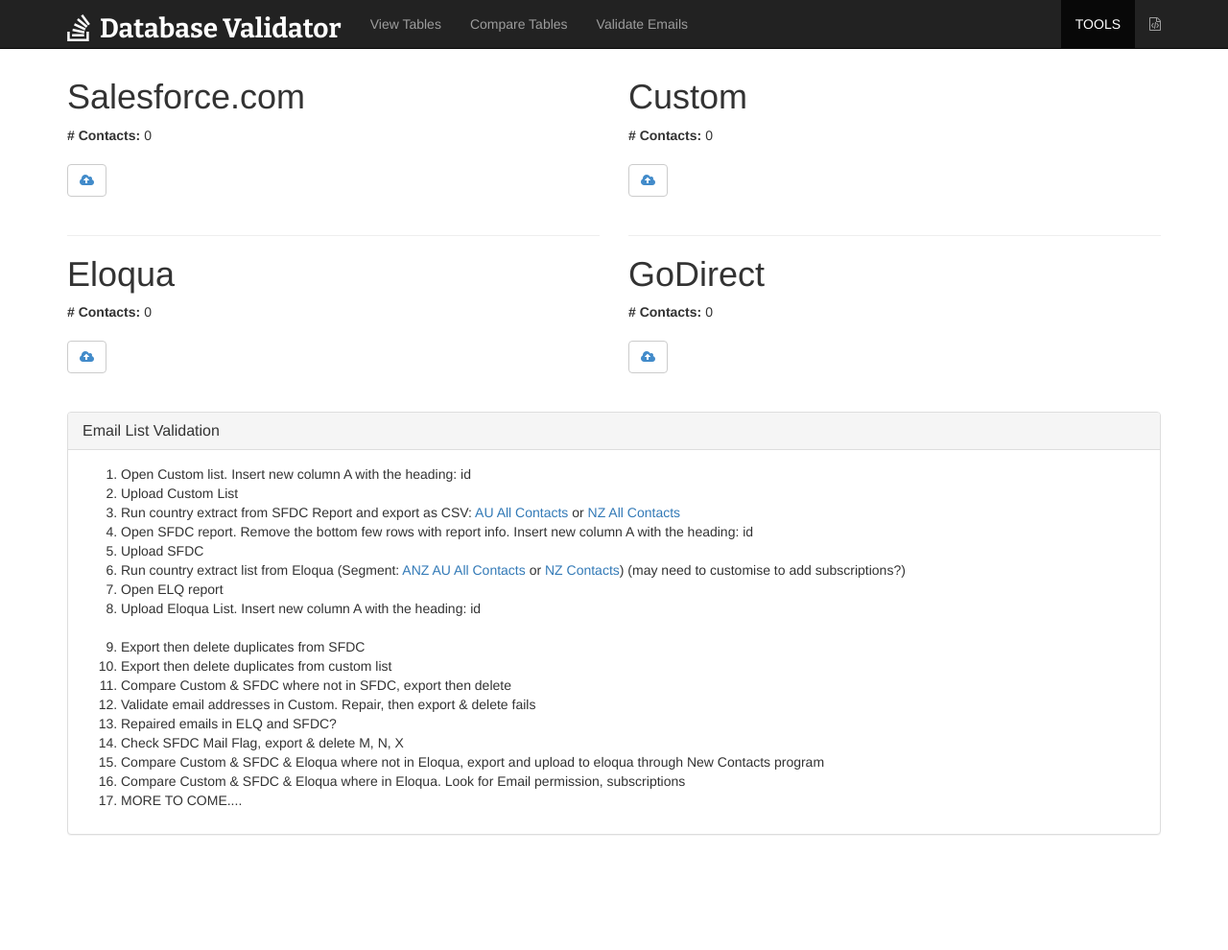
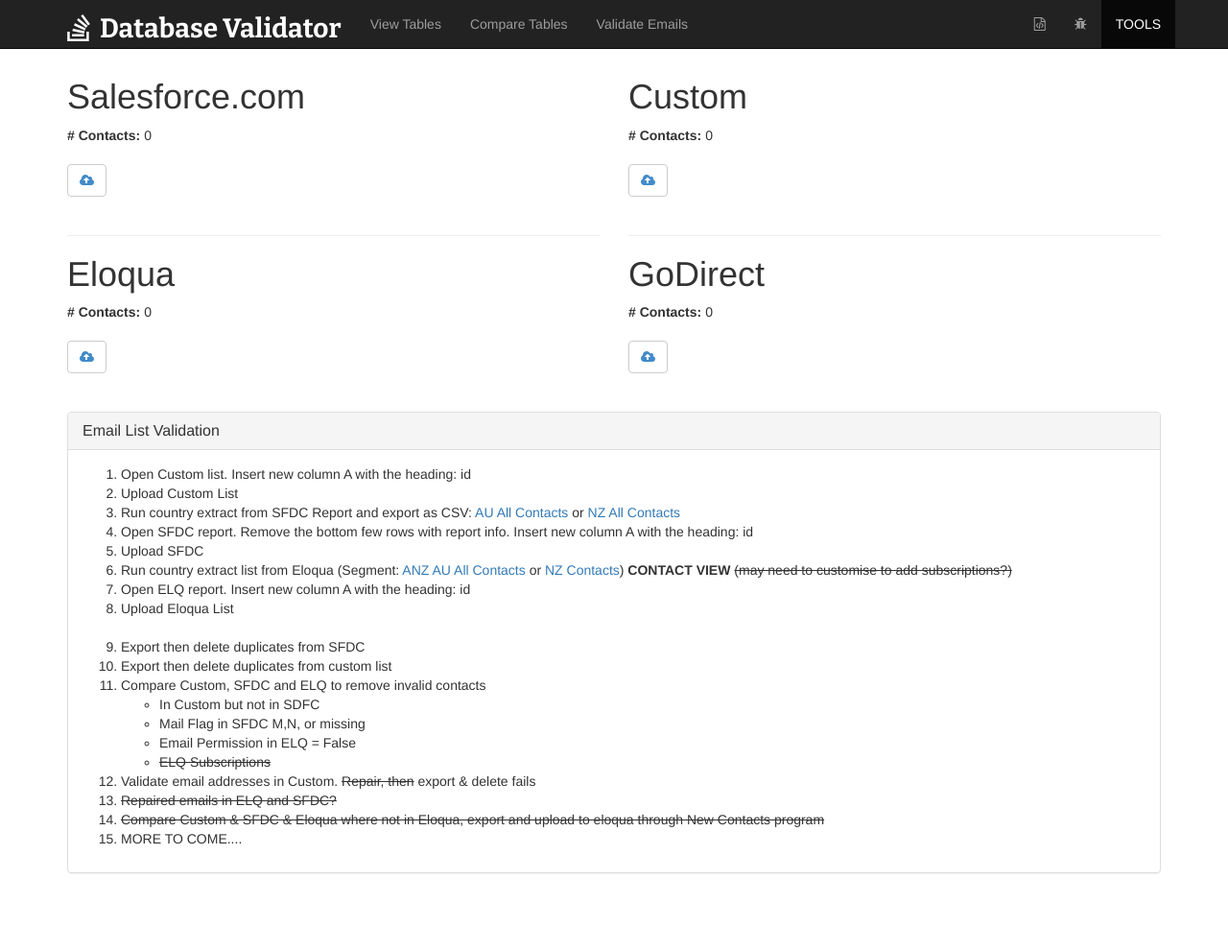
Before and after one commit to sanflynz/wk-tools, a PHP site: the page made by Database Validator/index.php in a window 1280 px wide. Shown: the whole page at 96% size. Before the commit the page ends 870 px from the top, so only its background shows below. Run offline with PHP 8.4, Linux system fonts and the light colour scheme; data that the repository does not hold is empty.

Commit message:
20160720-c
See Changelog for details

```diff
--- a/Database Validator/includes/footer.php
+++ b/Database Validator/includes/footer.php
@@ -6,7 +6,15 @@
 
 
 
+<script>
+	$(document).ready(function(){
+		$('#loader').hide();
+	});
 
+	$(window).on('beforeunload',function(){
+		$('#loader').show();
+	});
+</script>
 
 
 
--- a/Database Validator/includes/header.php
+++ b/Database Validator/includes/header.php
@@ -91,6 +91,18 @@
 			cursor: text !important;
 			color: black;
 		}
+		.loader{
+			position: fixed;
+			left: 0px;
+			top: 0px;
+			width: 100%;
+			height: 100%;
+			z-index: 9998;
+			background-color: #FFFFFF;
+			text-align: center;
+			opacity: 0.5;
+    		filter: alpha(opacity=50); /* For IE8 and earlier */
+		}
 
 
 	</style>
@@ -98,6 +110,9 @@
 
 </head>
 <body>
+	<div class="loader" id="loader">
+		<div style="z-index: 9999; position: relative; top: 300px; opacity: 1; filter: alpha(opacity=100);"><i class="fa fa-spinner fa-5x fa-spin fa-fw" style="color: red;"></i></div>
+	</div>
 
 	<nav class="navbar navbar-inverse navbar-fixed-top">
       <div class="container">
@@ -108,7 +123,7 @@
             <span class="icon-bar"></span>
             <span class="icon-bar"></span>
           </button>
-          <a class="navbar-brand" href="index.php" style="font-family: Bitter; font-size: 28px; color: #FFFFFF;"><i class="fa  fa-stack-overflow"></i>&nbsp;&nbsp;Database Validator</a>
+          <a class="navbar-brand" href="index.php" style="font-family: Bitter; font-size: 28px; color: #FFFFFF;"><i class="fa fa-stack-overflow"></i>&nbsp;&nbsp;Database Validator</a>
         </div>
         <div id="navbar" class="collapse navbar-collapse">
           <ul class="nav navbar-nav">
@@ -118,8 +133,16 @@
 
           </ul>
           <ul class="nav navbar-nav navbar-right">
+				<li><a href="changelog.php" title="Changelog"><i class="fa fa-file-code-o"></i></a> </li>
+				<li class="dropdown">
+					<a href="#" title="Changelog" class="dropdown-toggle" data-toggle="dropdown"><i class="fa fa-bug"></i></a>
+					<ul class="dropdown-menu">
+						<li><a href="mailto:sandie43+xz6uinln8fx5vwibzvzn@boards.trello.com?subject=[BUG%20REPORT]%20<SHORT%20DESC%20HERE>&body=Requestor%20Name:%20%0ADetail:%20%0A">Bug Report</a></li>
+						<li><a href="mailto:sandie43+xz6uinln8fx5vwibzvzn@boards.trello.com?subject=[CHANGE%20REQUEST]%20<SHORT%20DESC%20HERE>&body=Requestor%20Name:%20%0ADetail:%20%0A">Change Request</a></li>
+
+					</ul>
+				</li>
 				<li class="active"><a href="../" target="_blank">TOOLS</a></li>
-				<li><a href="changelog.php" title="Changelog"><i class="fa fa-file-code-o"></i></a> </li>
 			</ul>
         </div><!--/.nav-collapse -->
       </div>
--- a/Database Validator/index.php
+++ b/Database Validator/index.php
@@ -206,7 +206,7 @@ if(isset($_GET['action']) && $_GET['action'] == "clear"){
 <br>
 		<!-- <button type="button" class="btn btn-primary" data-toggle="modal" data-target="#instructionsSFDC"><i class="fa fa-info"></i></button> -->
 		<a href="viewtable.php?table=all_sfdc" class="btn btn-default <?php if($totalSFDC == 0){ echo 'hidden'; } ?> " title="VIEW RECORDS"><i class="fa fa-file-text-o"></i></a>
-		<a href="viewtable.php?table=all_sfdc&action=duplicates" class="btn btn-default <?php if($totalSFDC == 0){ echo 'hidden'; } ?> " title="VIEW DUPLICATES"><i class="fa fa-copy"></i></a>
+		<a href="viewtable.php?table=all_sfdc&action=duplicates&comparisonfield=Email" class="btn btn-default <?php if($totalSFDC == 0){ echo 'hidden'; } ?> " title="VIEW DUPLICATES"><i class="fa fa-copy"></i></a>
 		<a href="validateemails.php?table=all_sfdc&emailfield=Email" class="btn btn-default <?php if($totalSFDC == 0){ echo 'hidden'; } ?> " title="VALIDATE EMAIL ADDRESSES"><i class="fa fa-envelope-o" style="color: #5cb85c"></i></a>
 		<a href="index.php?action=clear&table=all_sfdc" class="btn btn-default <?php if($totalSFDC == 0){ echo 'hidden'; } ?> " onClick="return confirm('Clear all records and start again?')" title="CLEAR RECORDS"><i class="fa fa-close" style="color: red;"></i></a>
 		<button type="button" class="btn btn-default" id="upload_sfdc"><i class="fa fa-cloud-upload" title="SHOW/HIDE UPLOADER" style="color: #428bca"></i></button><br>
@@ -363,18 +363,23 @@ if(isset($_GET['action']) && $_GET['action'] == "clear"){
 					<li>Run country extract from SFDC Report and export as CSV: <a href="https://ap4.salesforce.com/00O90000008v9Q1" target="_blank">AU All Contacts</a> or <a href="https://ap4.salesforce.com/00O90000008pbRc" target="_blank">NZ All Contacts</a></li>
 					<li>Open SFDC report.  Remove the bottom few rows with report info.  Insert new column A with the heading: id</li>
 					<li>Upload SFDC</li>
-					<li>Run country extract list from Eloqua (Segment: <a href="https://secure.p01.eloqua.com/Main.aspx#segments&id=3578" target="_blank"> ANZ AU All Contacts</a> or <a href="https://secure.p01.eloqua.com/Main.aspx#segments&id=2089" target="_blank">NZ Contacts</a>) (may need to customise to add subscriptions?)</li>
-					<li>Open ELQ report</li>
-					<li>Upload Eloqua List.  Insert new column A with the heading: id </li>
+					<li>Run country extract list from Eloqua (Segment: <a href="https://secure.p01.eloqua.com/Main.aspx#segments&id=3578" target="_blank"> ANZ AU All Contacts</a> or <a href="https://secure.p01.eloqua.com/Main.aspx#segments&id=2089" target="_blank">NZ Contacts</a>) <strong>CONTACT VIEW</strong> <span style="text-decoration: line-through;">(may need to customise to add subscriptions?)</span></li>
+					<li>Open ELQ report. Insert new column A with the heading: id </li>
+					<li>Upload Eloqua List</li>
 					<br>
 					<li>Export then delete duplicates from SFDC</li>
 					<li>Export then delete duplicates from custom list</li>
-					<li>Compare Custom & SFDC where not in SFDC, export then delete</li>
-					<li>Validate email addresses in Custom.  Repair, then export & delete fails</li>
-					<li>Repaired emails in ELQ and SFDC?</li>
-					<li>Check SFDC Mail Flag, export & delete M, N, X</li>
-					<li>Compare Custom & SFDC & Eloqua where not in Eloqua, export and upload to eloqua through New Contacts program</li>
-					<li>Compare Custom & SFDC & Eloqua where in Eloqua.  Look for Email permission, subscriptions</li>
+					<li>Compare Custom, SFDC and ELQ to remove invalid contacts
+						<ul>
+							<li>In Custom but not in SDFC</li>
+							<li>Mail Flag in SFDC M,N, or missing</li>
+							<li>Email Permission in ELQ = False</li>
+							<li style="text-decoration: line-through;">ELQ Subscriptions</li>
+						</ul>
+					</li>
+					<li>Validate email addresses in Custom.  <span style="text-decoration: line-through">Repair, then</span> export & delete fails</li>
+					<li style="text-decoration: line-through;">Repaired emails in ELQ and SFDC?</li>
+					<li style="text-decoration: line-through;">Compare Custom & SFDC & Eloqua where not in Eloqua, export and upload to eloqua through New Contacts program</li>
 					<li>MORE TO COME....</li>
     			</ol>
   			</div>
--- a/Database Validator/viewtable.php
+++ b/Database Validator/viewtable.php
@@ -6,12 +6,13 @@
 
 		$mysql = new MySqlFunctions($conn);
 
+		$error = "";
 
 	if(isset($_GET['table'])){
 
 		$cols = $mysql->getHeaders($_GET['table']);
 		if($mysql->error){
-			$error = $mysql->error;
+			$error .= $mysql->error;
 		}
 		else{
 			$colsA = explode(',',$cols);
--- a/__classes/UploadCsvMysql.php
+++ b/__classes/UploadCsvMysql.php
@@ -135,6 +135,10 @@
 				if(in_array($_FILES['uploadfile']['type'],$mimes)){
 					$this->file = $_FILES['uploadfile']['tmp_name'];
 				}
+				else{
+					$this->error .= "File type must be .csv";
+					exit();
+				}
 			}
 		}
 
```
Also changed, not shown: Database Validator/changelog.php (+13 -1 lines), Database Validator/comparetables.php (+97 -4 lines), Database Validator/validateemails.php (+7 -4 lines).
